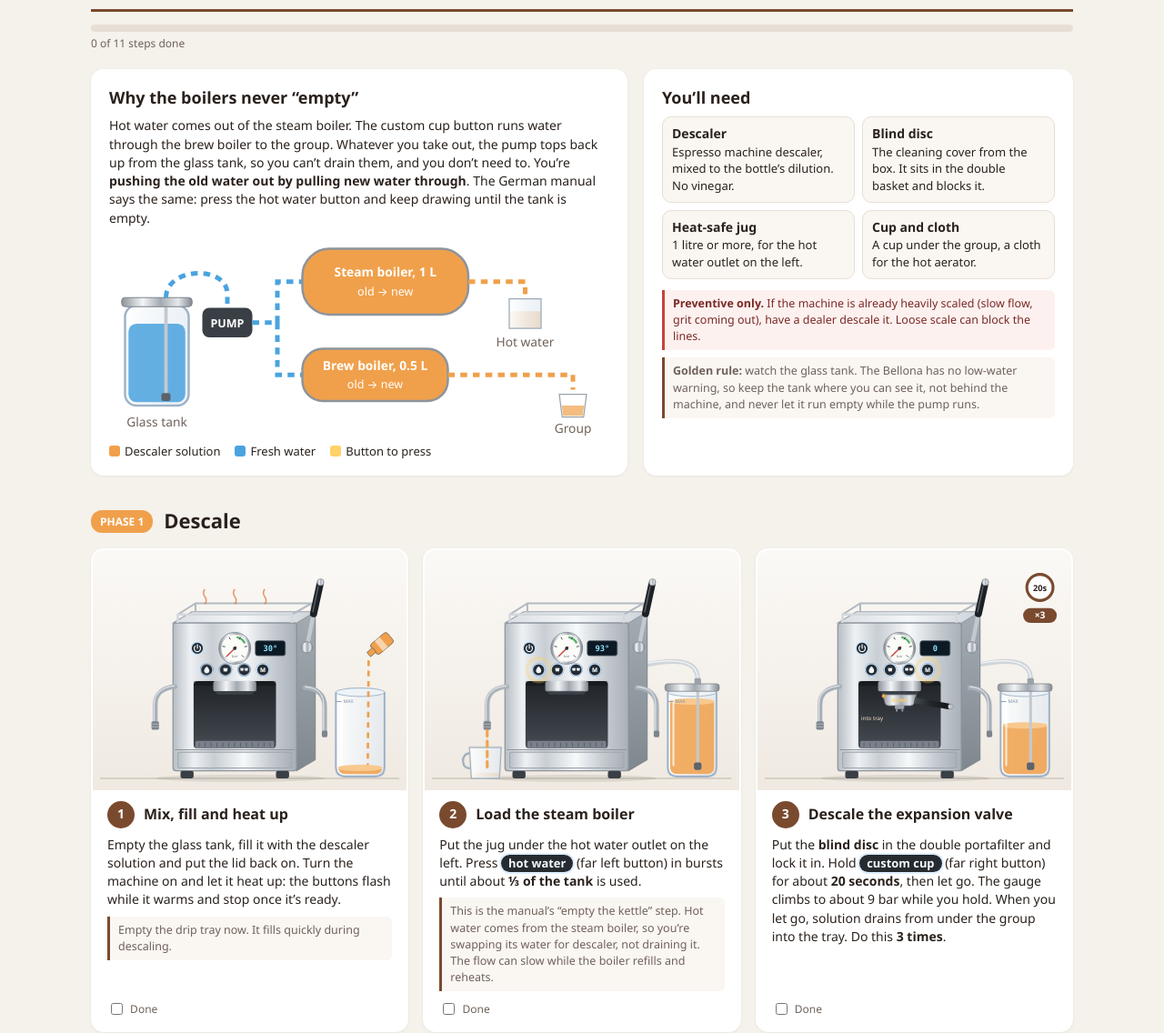
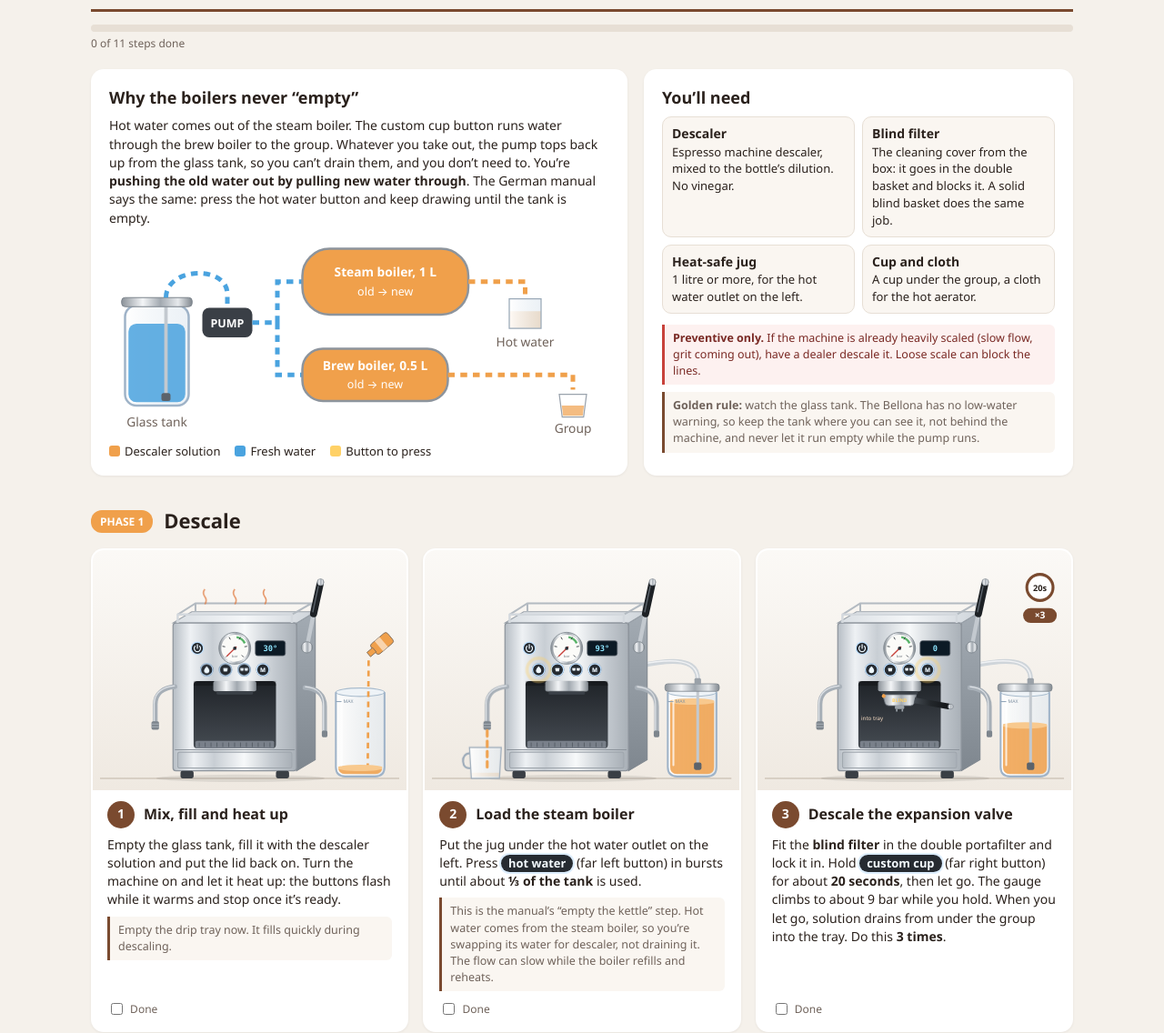
Before and after one commit to FallingReign/fallingreign.github.io, a plain HTML site: page bellona.html in a window 1280 px wide. Shown: the part 100-1236 px from the top of the page at 91% size. Drawn offline with Linux system fonts and the light colour scheme.

Commit message:
Update Bellona descaling guide

```diff
--- a/bellona.html
+++ b/bellona.html
@@ -3,7 +3,7 @@
 <head>
 <meta charset="utf-8">
 <meta name="viewport" content="width=device-width,initial-scale=1">
-<title>Bellezza Bellona: descaling guide</title>
+<title>Bellona descaling guide</title>
 <style>
 :root{--ink:#2a211c;--muted:#6f625a;--bg:#f5f1eb;--card:#fff;--accent:#7a4a2f;--desc:#f0a04b;--water:#4aa3df;--warn:#c8423b;--ok:#2f8f5b;--line:#e7dfd5}
 *{box-sizing:border-box}
@@ -119,7 +119,7 @@ footer{margin-top:28px;font-size:12px;color:var(--muted);border-top:1px solid va
     <h2>You’ll need</h2>
     <ul class="need">
       <li><b>Descaler</b>Espresso machine descaler, mixed to the bottle’s dilution. No vinegar.</li>
-      <li><b>Blind disc</b>The cleaning cover from the box. It sits in the double basket and blocks it.</li>
+      <li><b>Blind filter</b>The cleaning cover from the box: it goes in the double basket and blocks it. A solid blind basket does the same job.</li>
       <li><b>Heat-safe jug</b>1 litre or more, for the hot water outlet on the left.</li>
       <li><b>Cup and cloth</b>A cup under the group, a cloth for the hot aerator.</li>
     </ul>
@@ -254,7 +254,7 @@ function icon(name, x, y, c) {
   return `<text x="${x}" y="${y + 2.2}" font-size="6.2" font-weight="800" text-anchor="middle" fill="${c}">M</text>`;
 }
 
-// Pump pressure: full against the blind disc, low with the group open.
+// Pump pressure: full against the blind filter, low with the group open.
 function needle(k) {
   const { o } = k, at = b => `${bar(b)} ${GAUGE.x} ${GAUGE.y}`;
   const swing = (bars, times) => `<animateTransform attributeName="transform" type="rotate" values="${bars.map(at).join(';')}" keyTimes="${times}" dur="${k.dur}s" repeatCount="indefinite"/>`;
@@ -382,7 +382,7 @@ function extras(k) {
 const steps1 = [
  { t: 'Mix, fill and heat up', p: 'Empty the glass tank, fill it with the descaler solution and put the lid back on. Turn the machine on and let it heat up: the buttons flash while it warms and stop once it’s ready.', n: 'Empty the drip tray now. It fills quickly during descaling.', m: { pour: true, level: [.08, 1], heat: true, flash: true, dur: 4 } },
  { t: 'Load the steam boiler', p: 'Put the jug under the hot water outlet on the left. Press <b class="key">hot water</b> (far left button) in bursts until about <b>⅓ of the tank</b> is used.', n: 'This is the manual’s “empty the kettle” step. Hot water comes from the steam boiler, so you’re swapping its water for descaler, not draining it. The flow can slow while the boiler refills and reheats.', m: { btn: 'hot', flowHW: true, jug: true, level: [1, .67] } },
- { t: 'Descale the expansion valve', p: 'Put the <b>blind disc</b> in the double portafilter and lock it in. Hold <b class="key">custom cup</b> (far right button) for about <b>20 seconds</b>, then let go. The gauge climbs to about 9 bar while you hold. When you let go, solution drains from under the group into the tray. Do this <b>3 times</b>.', m: { blind: true, btn: 'custom', hold: true, secs: 20, timer: '20s', repeat: '×3', level: [.67, .6] } },
+ { t: 'Descale the expansion valve', p: 'Fit the <b>blind filter</b> in the double portafilter and lock it in. Hold <b class="key">custom cup</b> (far right button) for about <b>20 seconds</b>, then let go. The gauge climbs to about 9 bar while you hold. When you let go, solution drains from under the group into the tray. Do this <b>3 times</b>.', m: { blind: true, btn: 'custom', hold: true, secs: 20, timer: '20s', repeat: '×3', level: [.67, .6] } },
  { t: 'Load the brew boiler', p: 'Take the portafilter off. Put a cup under the group and run <b class="key">custom cup</b> for about <b>30 seconds</b>.', m: { btn: 'custom', flowGroup: true, cup: true, secs: 30, timer: '30s', level: [.6, .5] } },
  { t: 'Soak', p: 'Turn the machine <b>off</b> and leave the descaler to work for about <b>30 minutes</b>.', m: { power: false, wait: true, level: .5, btn: 'power' } },
  { t: 'Flush the rest, stop before empty', p: 'Turn the machine on. Run the rest of the solution through, switching between <b class="key">hot water</b> and <b class="key">custom cup</b>. <b>Stop when about 2 to 3 cm is left</b> above the end of the tube in the tank.', n: 'There’s no low-water warning. If the tank empties, the pump runs dry. Stop at the red line.', warn: true, m: { alt: true, jug: true, cup: true, secs: 30, level: [.5, STOP], stopLine: true, dur: 6 } },
@@ -391,7 +391,7 @@ const steps2 = [
  { t: 'Remove the aerator', p: 'Unscrew the nozzle (aerator) from the end of the hot water pipe on the left and rinse off any scale.', n: 'Hot. Use a cloth or gloves.', warn: true, m: { aeratorOff: true, power: false, level: STOP } },
  { t: 'Wash and refill with fresh water', p: 'Lift the lid and tube out, wash the glass tank well and fill it with fresh water. Put the lid back on and turn the machine on.', m: { pour: true, liquid: 'water', level: [.08, 1], dur: 4 } },
  { t: 'Rinse cycle × 5', p: 'Draw <b class="key">hot water</b> until about half the tank is used, then run <b class="key">custom cup</b> for about <b>1 minute</b>. Refill the tank. Do this cycle at least <b>5 times</b>.', m: { alt: true, jug: true, cup: true, liquid: 'water', secs: 60, level: [1, .4], repeat: '×5', dur: 6 } },
- { t: 'Rinse the expansion valve', p: 'Put the blind disc back in. Hold <b class="key">custom cup</b> for about 20 seconds, then let go. This flushes descaler out of the valve.', m: { blind: true, btn: 'custom', hold: true, secs: 20, timer: '20s', liquid: 'water', level: [.8, .75] } },
+ { t: 'Rinse the expansion valve', p: 'Fit the blind filter again. Hold <b class="key">custom cup</b> for about 20 seconds, then let go. This flushes descaler out of the valve.', m: { blind: true, btn: 'custom', hold: true, secs: 20, timer: '20s', liquid: 'water', level: [.8, .75] } },
  { t: 'Final check', p: 'Water from both outlets should be <b>clear, with no taste or smell</b>. If it isn’t, do another rinse cycle. Pull the steam lever down for a few seconds to clear the wand, refit the aerator, and throw away your first shot.', m: { flowGroup: true, cup: true, steam: true, liquid: 'water', secs: 25, level: .8, check: true, dur: 6 } },
 ];
 
```
